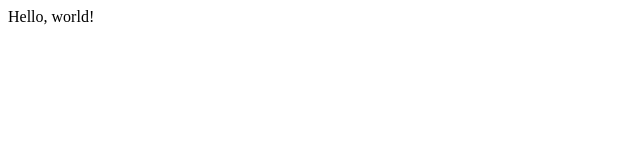
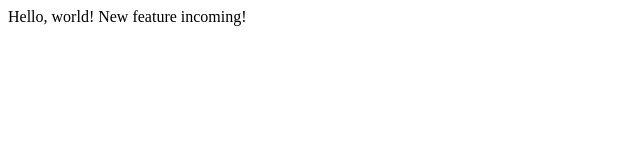
Before and after one commit to re-V8Engine/lecture1, a plain HTML site: page index.html in a window 1280 px wide. Shown: the whole page, without its empty margins (0-640 px from the left). Drawn offline with Linux system fonts and the light colour scheme.

Commit message:
Added extra line

```diff
--- a/index.html
+++ b/index.html
@@ -5,5 +5,6 @@
   </head>
   <body>
     Hello, world!
+    New feature incoming!
   </body>
 </html>
```
